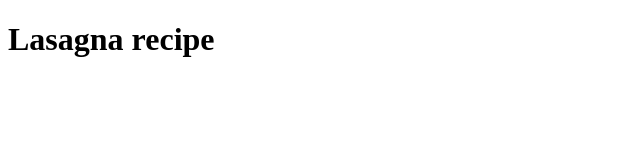
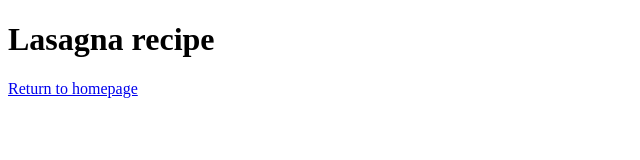
Before and after one commit to jackdev-99/odin_recipes, a plain HTML site: page recipes/lasagna.html in a window 1280 px wide. Shown: the whole page, without its empty margins (0-640 px from the left). Drawn offline with Linux system fonts and the light colour scheme.

Commit message:
Add a link of index.html into lasagna.html

```diff
--- a/recipes/lasagna.html
+++ b/recipes/lasagna.html
@@ -7,5 +7,6 @@
 </head>
 <body>
     <h1>Lasagna recipe</h1>
+    <a href="/index.html">Return to homepage</a>
 </body>
 </html>
```
